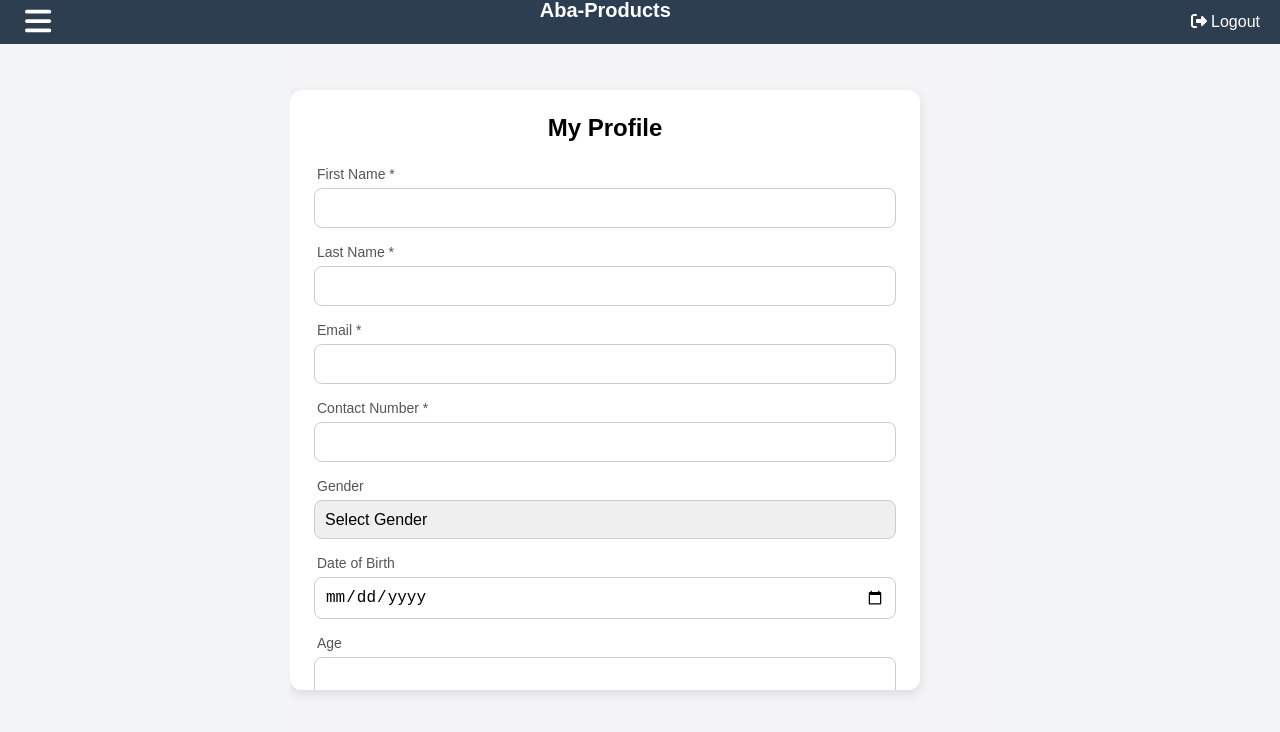
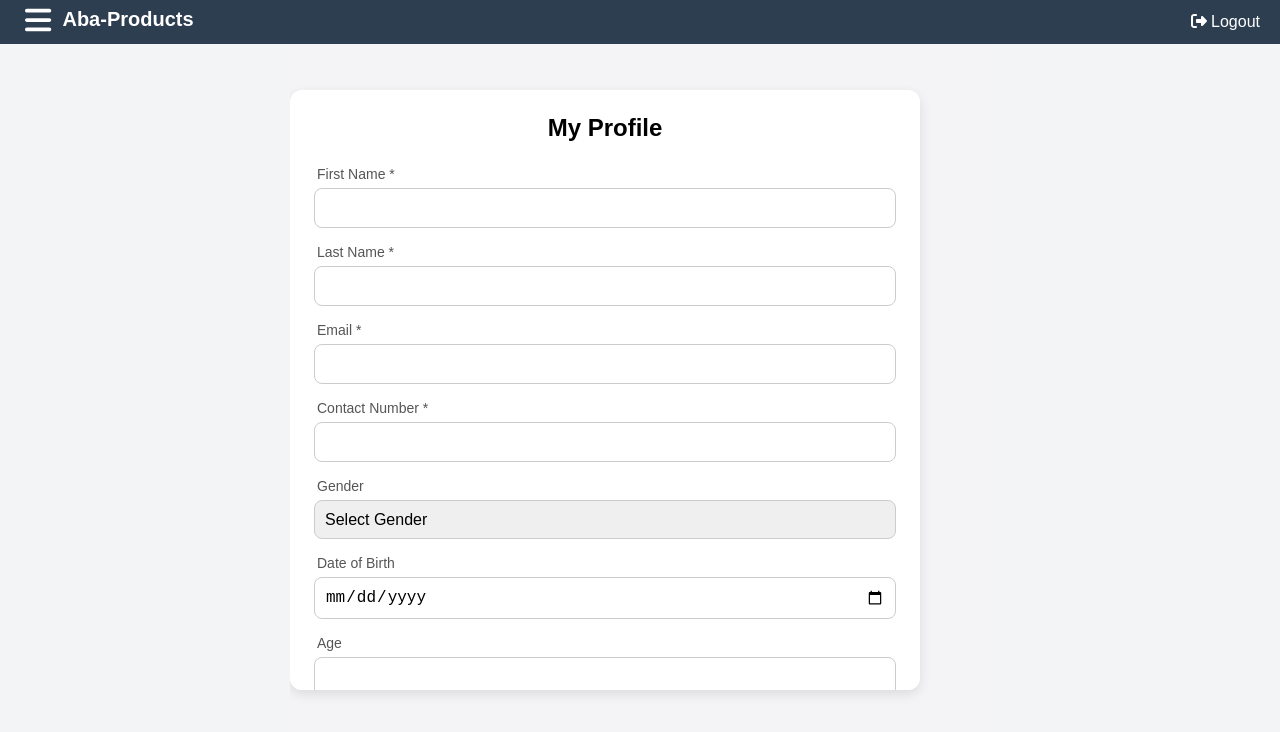
Before and after one commit to TahaHussain-00/aba-products, a React (Vite) app: page /profile in a window 1280 px wide. Shown: the top 732 px of the page. Built offline with nearby package versions, Linux system fonts and the light colour scheme; no server answers.

Commit message:
Changes in profile page

```diff
--- a/src/css/MyProfilePage.module.css
+++ b/src/css/MyProfilePage.module.css
@@ -17,7 +17,7 @@ html, body {
   .navbar {
     display: flex;
     align-items: center;
-    justify-content: right;
+    justify-content: space-between;
     background-color: #2c3e50; /* Dark blue */
     color: white;
     padding: 0px 20px;
@@ -29,6 +29,7 @@ html, body {
     z-index: 1000;
   }
 
+
   .hamburger {
     font-size: 30px;
     cursor: pointer;
@@ -37,13 +38,20 @@ html, body {
     top: 5px;
     left: 10px;
     z-index: 1001;
+    display: flex;
+    align-items: center;
+    gap: 10px;
   }
 
   .title {
-    flex-grow: 1;
     /* text-align: center; */
     font-size: 20px;
     font-weight: bold;
+    position: absolute;
+    margin-top: 18px;
+    left: 10%;
+    transform: translateX(-50%);
+    white-space: nowrap; /* Prevents text from breaking */
   }
 
   .logoutButton {
@@ -52,6 +60,7 @@ html, body {
     color: white;
     font-size: 16px;
     cursor: pointer;
+    margin-left: auto; /* Pushes logout button to the right */
 
   }
 
--- a/src/pages/MyProfilePage.jsx
+++ b/src/pages/MyProfilePage.jsx
@@ -15,7 +15,7 @@ function MyProfilePage() {
     const [recordID, setRecordID] = useState("");
     const [originalData, setOriginalData] = useState(null);
     const email = location.state?.email || "";
-    console.log("mai phele aaya hu", email)
+
 
     const toggleMenu = () => {
       setIsOpen((prevIsOpen) => !prevIsOpen);
```
